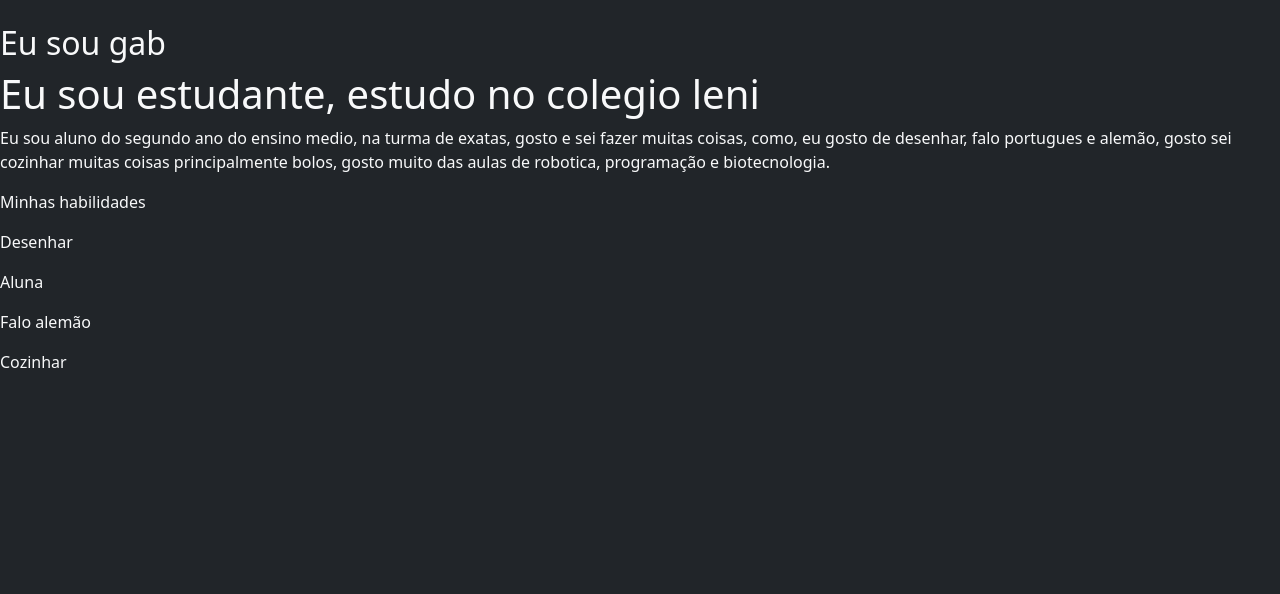
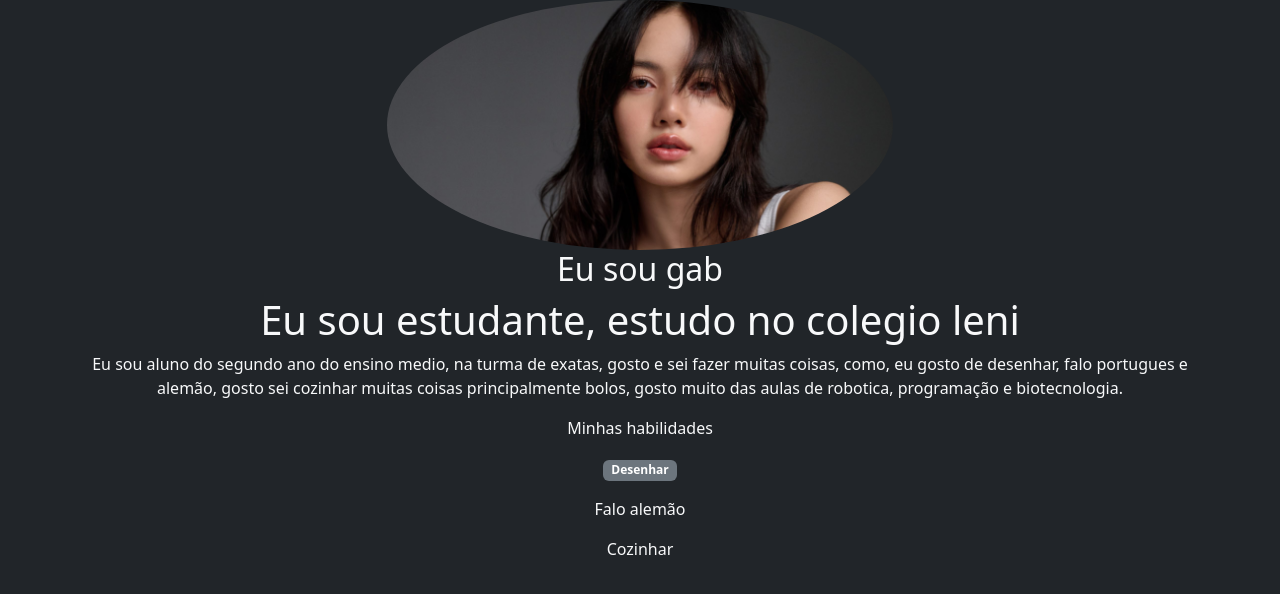
Before and after one commit to BoloDeChocolateBranco/Meu-Portifolio, a plain HTML site: page index.html in a window 1280 px wide. Drawn offline with nearby package versions, Linux system fonts and the light colour scheme.

Commit message:
imagem colocada

```diff
--- a/index.html
+++ b/index.html
@@ -6,24 +6,27 @@
     <title>chocolate</title>
     <link href="https://cdn.jsdelivr.net/npm/bootstrap@5.3.4/dist/css/bootstrap.min.css" rel="stylesheet" integrity="sha384-DQvkBjpPgn7RC31MCQoOeC9TI2kdqa4+BSgNMNj8v77fdC77Kj5zpWFTJaaAoMbC" crossorigin="anonymous">
 </head>
+
 <body class="bg-dark text-light">
-    <header>
-      <img src="" alt="">
+    <header class= "container text-center">
+
+      <img src="Lalisa-Manobal.jpg" alt="" class="rounded-circle" height="250">
+
       <h2>Eu sou gab</h2>
       <h1>Eu sou estudante, estudo no colegio leni</h1>
 
       <p>Eu sou aluno do segundo ano do ensino medio, na turma de exatas, gosto e sei fazer muitas coisas, como, eu gosto de desenhar,
         falo portugues e alemão, gosto sei cozinhar muitas coisas principalmente bolos, gosto muito das aulas de robotica, programação e biotecnologia.
 
-
       </p>
       <p>Minhas habilidades</p>
       <div>
-      <p>Desenhar</p>
-      <p>Aluna</p>
+      <p class="badge bg-secondary">Desenhar</p>
+      <p class="badge bg-secondary"></p>
       <p>Falo alemão</p>
       <p>Cozinhar</p>
     </div>
-    </header>
+
+  </header>
 </body>
 </html>
```
Also changed, not shown: Lalisa-Manobal.jpg (added).
